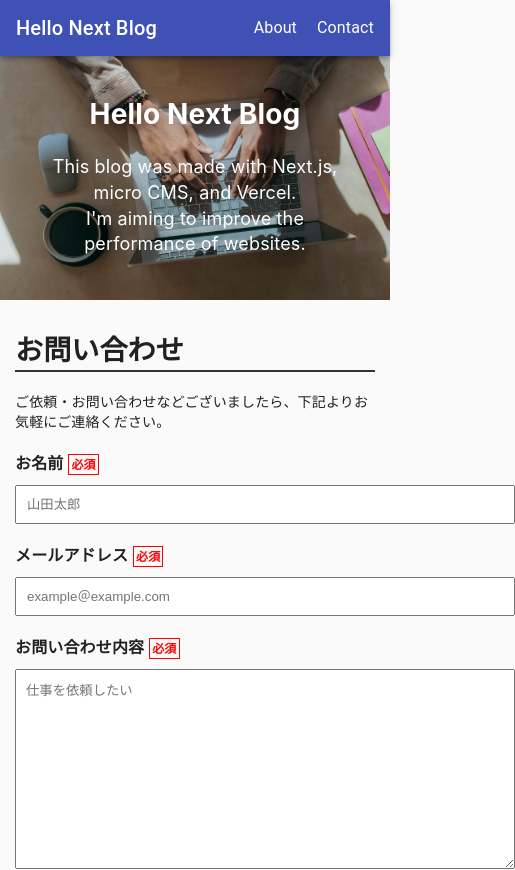
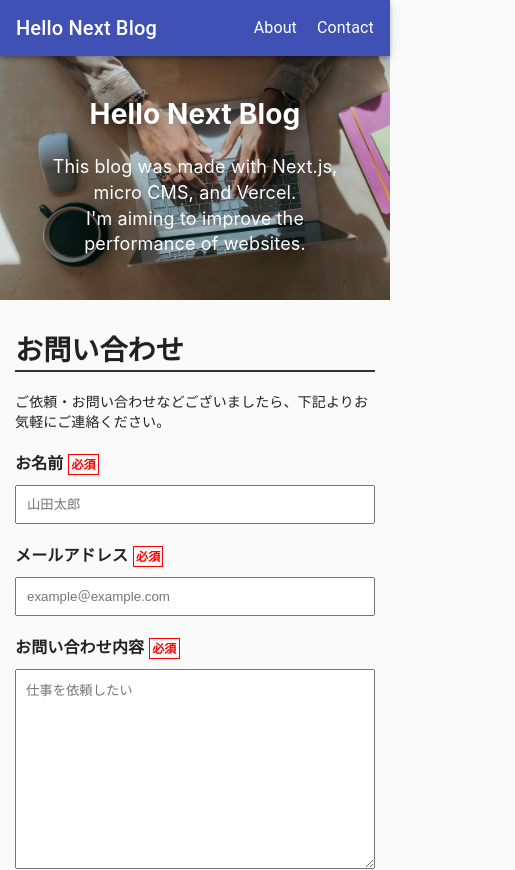
Before and after one commit to shibazo3/nextjs-blog-microcms, a Next.js app: page /contact in a window 390 px wide. Shown: the top 870 px of the page, 515 px wide, since content can reach past the window. Built offline with nearby package versions, Linux system fonts and the light colour scheme.

Commit message:
update contact-page style

```diff
--- a/components/MainForm/mainForm.module.css
+++ b/components/MainForm/mainForm.module.css
@@ -63,4 +63,10 @@
     width: 100%;
     padding: 20px 15px;
   }
+
+  .name,
+  .mail,
+  .message {
+    width: 100%;
+  }
 }
```
